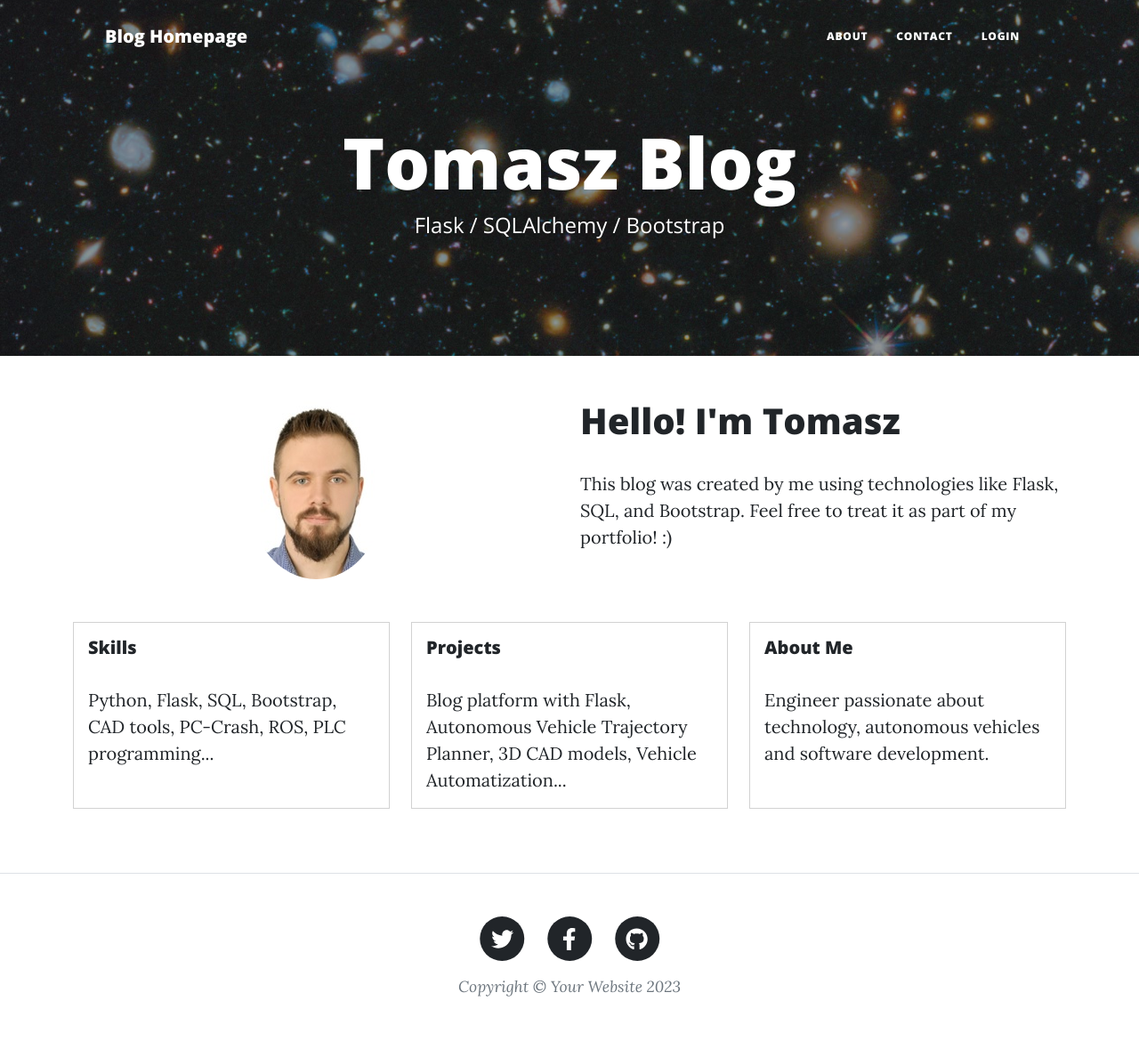
After one commit to Tomasz26/My_blog, a Flask app: page /about/ in a window 1280 px wide. The commit adds this page. Shown: the whole page at 89% size. Run offline with Flask 3, Linux system fonts and the light colour scheme; some libraries are stand-ins or nearby versions.

Commit message:
Added about template

```diff
--- a/blog/routes.py
+++ b/blog/routes.py
@@ -109,6 +109,10 @@ def logout():
         flash('You are now logged out.', 'success')
     return redirect(url_for('homepage'))
 
+@app.route('/about/', methods=['GET', 'POST'])
+def about_me():
+    return render_template("about.html")
+
 @app.route('/posts_not_published', methods=['GET', 'POST'])
 @login_required
 def drafts():
--- /dev/null
+++ b/blog/templates/about.html
@@ -0,0 +1,48 @@
+{% extends "index.html" %}
+
+{% block content %}
+<div class="container my-5">
+    <div class="row align-items-center">
+
+      <div class="col-md-6 text-center">
+        <img src={{ url_for('static', filename='img/My_photo.jpg') }} class="img-fluid rounded-circle" alt="Tomasz">
+      </div>
+
+      <div class="col-md-6">
+        <h1>Hello! I'm Tomasz</h1>
+        <p>This blog was created by me using technologies like Flask, SQL, and Bootstrap. Feel free to treat it as part of my portfolio! :)</p>
+      </div>
+    </div>
+
+
+    <div class="row mt-5">
+      <div class="col-md-4 mb-4">
+        <div class="card h-100">
+          <div class="card-body">
+            <h5 class="card-title">Skills</h5>
+            <p class="card-text">Python, Flask, SQL, Bootstrap, CAD tools, PC-Crash, ROS, PLC programming...</p>
+          </div>
+        </div>
+      </div>
+
+      <div class="col-md-4 mb-4">
+        <div class="card h-100">
+          <div class="card-body">
+            <h5 class="card-title">Projects</h5>
+            <p class="card-text">Blog platform with Flask, Autonomous Vehicle Trajectory Planner, 3D CAD models, Vehicle Automatization...</p>
+          </div>
+        </div>
+      </div>
+
+      <div class="col-md-4 mb-4">
+        <div class="card h-100">
+          <div class="card-body">
+            <h5 class="card-title">About Me</h5>
+            <p class="card-text">Engineer passionate about technology, autonomous vehicles and software development.</p>
+          </div>
+        </div>
+      </div>
+    </div>
+  </div>
+
+{% endblock %}
--- a/blog/templates/index.html
+++ b/blog/templates/index.html
@@ -27,7 +27,7 @@
                 <div class="collapse navbar-collapse" id="navbarResponsive">
                     <ul class="navbar-nav ms-auto py-4 py-lg-0">
 
-                        <li class="nav-item"><a class="nav-link px-lg-3 py-3 py-lg-4" href="about.html">About</a></li>
+                        <li class="nav-item"><a class="nav-link px-lg-3 py-3 py-lg-4" href="{{ url_for('about_me') }}">About</a></li>
                         <li class="nav-item"><a class="nav-link px-lg-3 py-3 py-lg-4" href="{{ url_for('contact') }}">Contact</a></li>
                         {% if 'logged_in' in session %}
                             <li class="nav-item">
```
Also changed, not shown: blog/static/img/My_photo.jpg (added), 1 other file.
